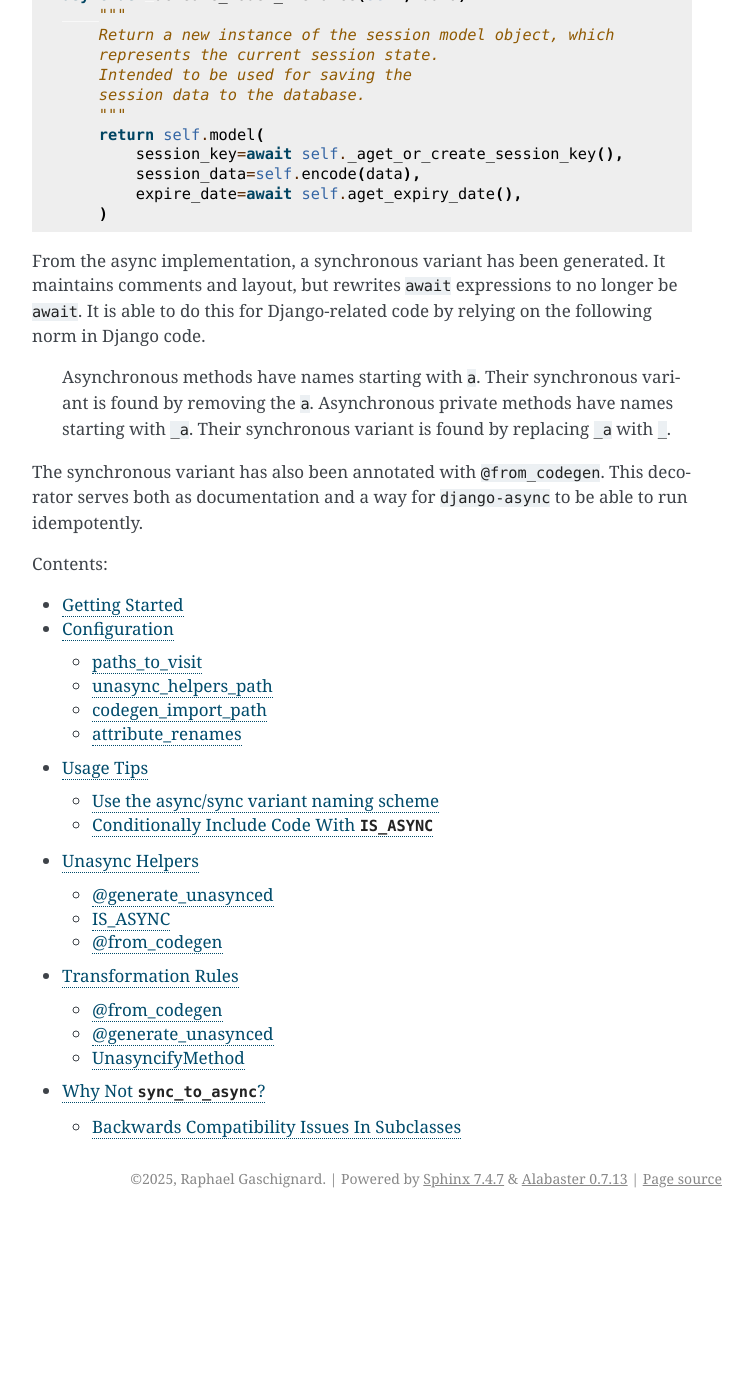
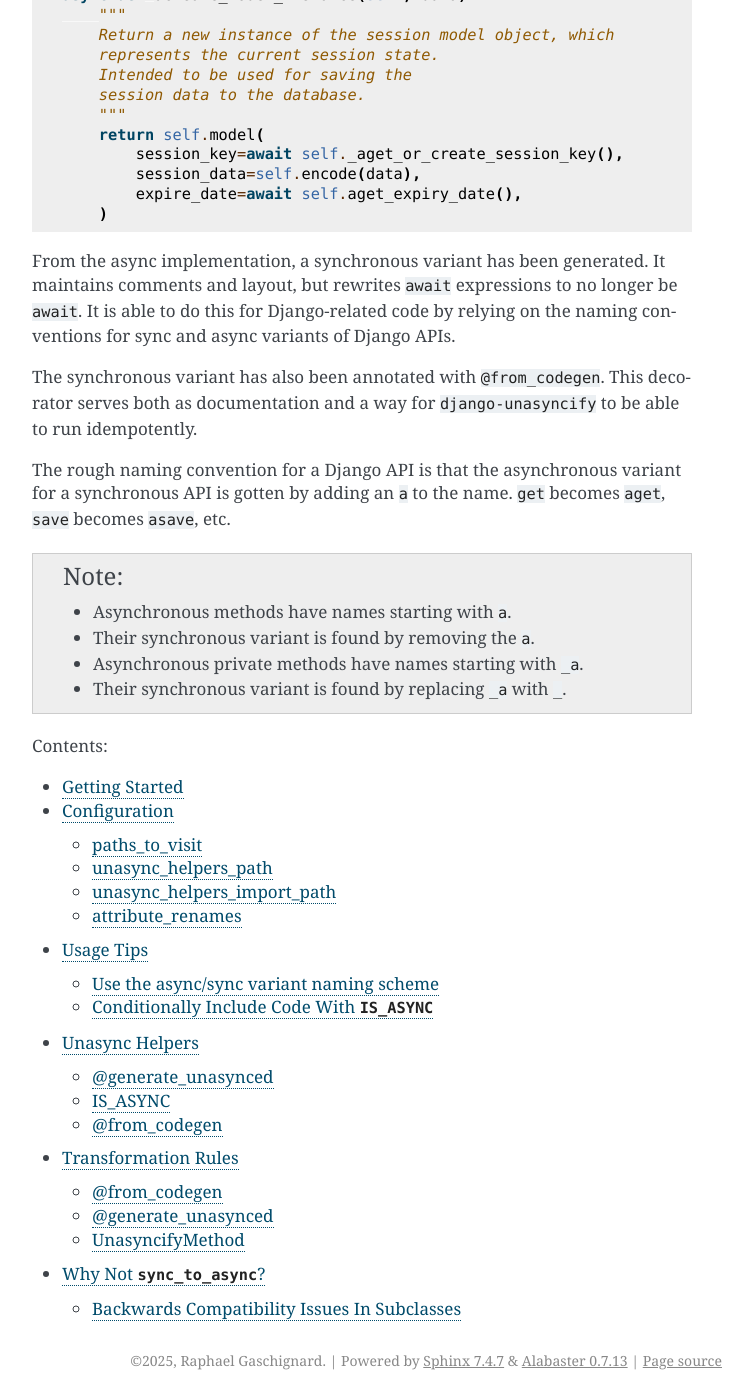
Before and after one commit to rtpg/django-unasyncify, a Sphinx documentation site: the page built from docs/index.rst, in a window 1280 px wide and 1400 px high, scrolled down 1049 px. Shown: the whole window, without its empty margins (388-1141 px from the left). Built offline with Sphinx 7.4.7, drawn with Linux system fonts in a browser that asks for light colours; before the commit the page ends 2267 px from its top, so only the background shows below that.

Commit message:
More documentation cleanup

```diff
--- a/docs/configuration.rst
+++ b/docs/configuration.rst
@@ -32,8 +32,8 @@ unasync_helpers_path
 A file will be created at the provided path that includes decorators used by ``django-unasyncify``. That way, code that is generated by ``django-unasyncify`` doesn't actually need to have ``django-unasyncify`` (or its dependents).
 
 
-codegen_import_path
--------------------
+unasync_helpers_import_path
+---------------------------
 
 The package name that would be used to import a file from ``unasync_helpers_path``. This should be a dotted path, and will be used to generate the right kind of ``import`` statements during code generation.
 
@@ -41,12 +41,12 @@ The package name that would be used to import a file from ``unasync_helpers_path
 
     [tool.django-unasyncify]
     unasync_helpers_path = "src/pkg1/_codegen.py"
-    codegen_import_path = "pkg1._codegen"
+    unasync_helpers_import_path = "pkg1._codegen"
 
 
 In the above configuration, we'll end up with something like::
 
-    frok pkg1._codegen import from_unasynced, generate_unasynced
+    frok pkg1._codegen import from_codegen, generate_unasynced
 
 During work.
 
--- a/docs/index.rst
+++ b/docs/index.rst
@@ -58,12 +58,19 @@ After running ``django-unasyncify``, the file containing this method is modified
             expire_date=await self.aget_expiry_date(),
         )
 
-From the async implementation, a synchronous variant has been generated. It maintains comments and layout, but rewrites ``await`` expressions to no longer be ``await``. It is able to do this for Django-related code by relying on the following norm in Django code.
+From the async implementation, a synchronous variant has been generated. It maintains comments and layout, but rewrites ``await`` expressions to no longer be ``await``. It is able to do this for Django-related code by relying on the naming conventions for sync and async variants of Django APIs.
 
-    Asynchronous methods have names starting with ``a``. Their synchronous variant is found by removing the ``a``.
-    Asynchronous private methods have names starting with ``_a``. Their synchronous variant is found by replacing ``_a`` with ``_``.
+The synchronous variant has also been annotated with ``@from_codegen``. This decorator serves both as documentation and a way for ``django-unasyncify`` to be able to run idempotently.
 
-The synchronous variant has also been annotated with ``@from_codegen``. This decorator serves both as documentation and a way for ``django-async`` to be able to run idempotently.
+The rough naming convention for a Django API is that the asynchronous variant for a synchronous API is gotten by adding an ``a`` to the name. ``get`` becomes ``aget``, ``save`` becomes ``asave``, etc.
+
+.. note::
+
+   - Asynchronous methods have names starting with ``a``.
+   - Their synchronous variant is found by removing the ``a``.
+   - Asynchronous private methods have names starting with ``_a``.
+   - Their synchronous variant is found by replacing ``_a`` with ``_``.
+
 
 
 .. toctree::
```
Also changed, not shown: docs/getting_started.rst (+18 -10 lines).
